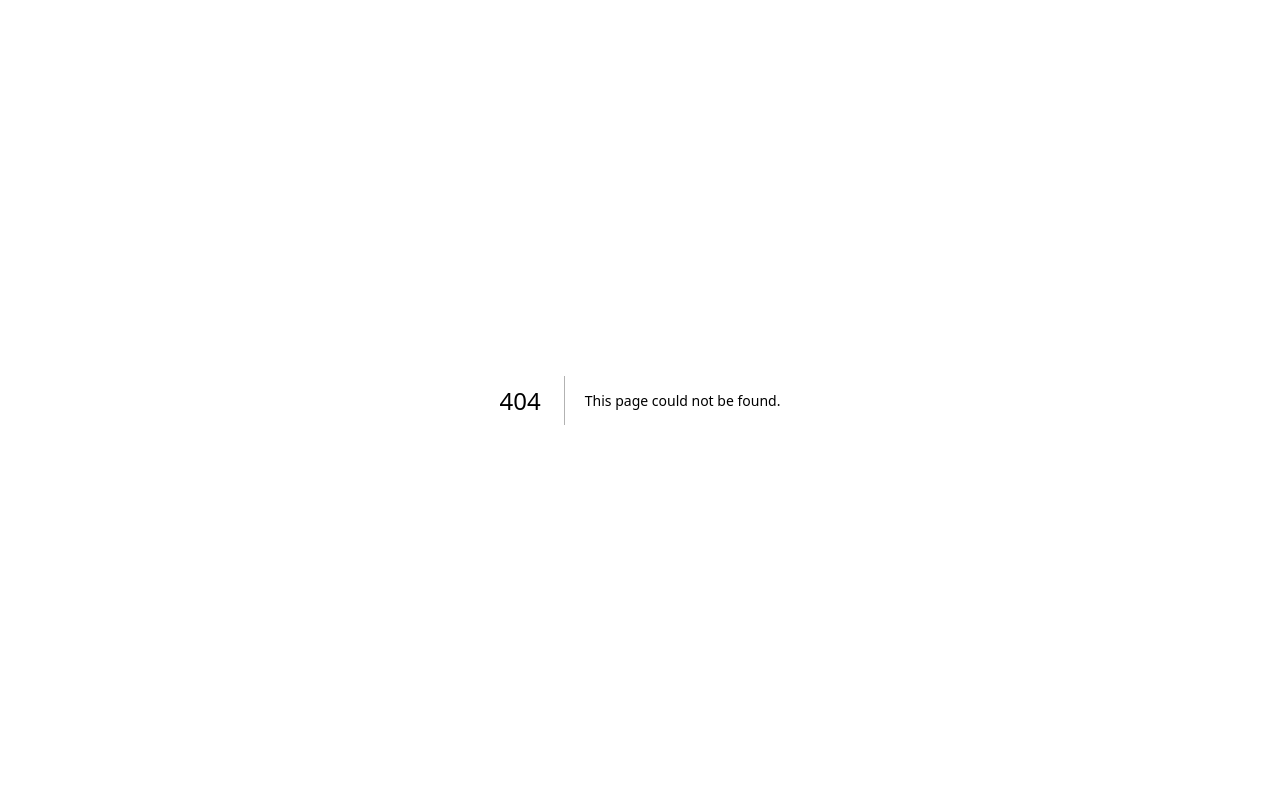
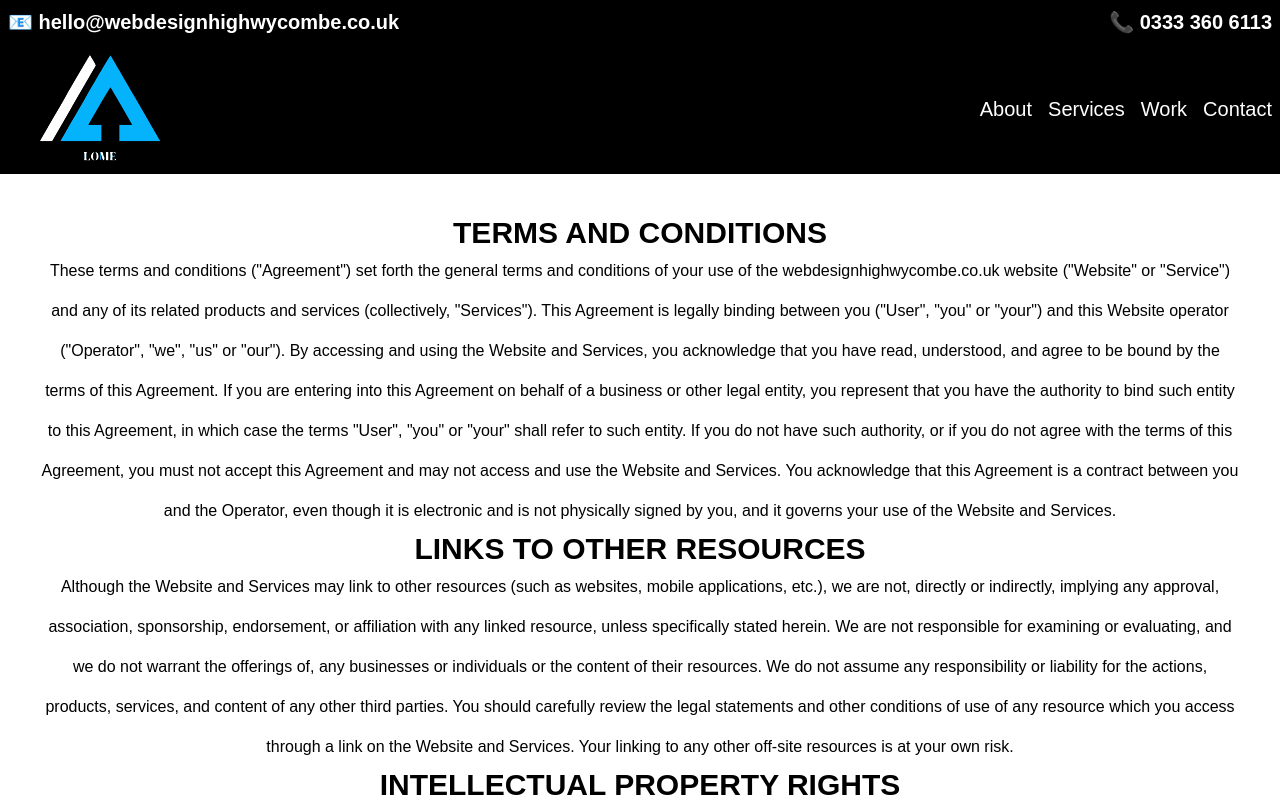
Before and after one commit to shar27/nextcms, a Next.js app: page /Terms in a window 1280 px wide. Before the commit this address had no page. Shown: the top 800 px of the page. Built offline with nearby package versions, Linux system fonts and the light colour scheme.

Commit message:
terms and conditions

```diff
--- a/components/Footer.js
+++ b/components/Footer.js
@@ -53,7 +53,7 @@ function Footer() {
 
         <li className='p-2'><Link href="#" className=''>Privacy Policy</Link></li>
         <li className='p-2'><Link href="#" className=''>@ Copyright {currentYear}</Link></li>
-        <li className='p-2'><Link href="#" className=''>Terms and conditions</Link></li>
+      <li className='p-2'><Link href="/Terms" className=''>Terms and conditions</Link></li>
         </ul>
 
     </footer>
--- /dev/null
+++ b/pages/Terms.js
@@ -0,0 +1,63 @@
+import React from 'react'
+import Head from 'next/head'
+import {Nav, TopHeader, Footer} from '../components/Imports'
+import Link from 'next/link'
+
+function Terms() {
+  return (
+    <div>
+        <Head>
+        <div>Terms and conditions</div>
+        </Head>
+        <TopHeader/>
+        <Nav/>
+        <div className='text-center p-10 leading-10'>
+           <h1 className='text-3xl font-bold'> TERMS AND CONDITIONS</h1>
+
+These terms and conditions ("Agreement") set forth the general terms and conditions of your use of the webdesignhighwycombe.co.uk website ("Website" or "Service") and any of its related products and services (collectively, "Services"). This Agreement is legally binding between you ("User", "you" or "your") and this Website operator ("Operator", "we", "us" or "our"). By accessing and using the Website and Services, you acknowledge that you have read, understood, and agree to be bound by the terms of this Agreement. If you are entering into this Agreement on behalf of a business or other legal entity, you represent that you have the authority to bind such entity to this Agreement, in which case the terms "User", "you" or "your" shall refer to such entity. If you do not have such authority, or if you do not agree with the terms of this Agreement, you must not accept this Agreement and may not access and use the Website and Services. You acknowledge that this Agreement is a contract between you and the Operator, even though it is electronic and is not physically signed by you, and it governs your use of the Website and Services.
+
+<h1 className="text-3xl font-bold">LINKS TO OTHER RESOURCES</h1>
+
+Although the Website and Services may link to other resources (such as websites, mobile applications, etc.), we are not, directly or indirectly, implying any approval, association, sponsorship, endorsement, or affiliation with any linked resource, unless specifically stated herein. We are not responsible for examining or evaluating, and we do not warrant the offerings of, any businesses or individuals or the content of their resources. We do not assume any responsibility or liability for the actions, products, services, and content of any other third parties. You should carefully review the legal statements and other conditions of use of any resource which you access through a link on the Website and Services. Your linking to any other off-site resources is at your own risk.
+
+<h1 className="text-3xl font-bold">INTELLECTUAL PROPERTY RIGHTS</h1>
+
+"Intellectual Property Rights" means all present and future rights conferred by statute, common law or equity in or in relation to any copyright and related rights, trademarks, designs, patents, inventions, goodwill and the right to sue for passing off, rights to inventions, rights to use, and all other intellectual property rights, in each case whether registered or unregistered and including all applications and rights to apply for and be granted, rights to claim priority from, such rights and all similar or equivalent rights or forms of protection and any other results of intellectual activity which subsist or will subsist now or in the future in any part of the world. This Agreement does not transfer to you any intellectual property owned by the Operator or third parties, and all rights, titles, and interests in and to such property will remain (as between the parties) solely with the Operator. All trademarks, service marks, graphics and logos used in connection with the Website and Services, are trademarks or registered trademarks of the Operator or its licensors. Other trademarks, service marks, graphics and logos used in connection with the Website and Services may be the trademarks of other third parties. Your use of the Website and Services grants you no right or license to reproduce or otherwise use any of the Operator or third party trademarks.
+
+<h1 className="text-3xl font-bold">LIMITATION OF LIABILITY</h1>
+
+To the fullest extent permitted by applicable law, in no event will the Operator, its affiliates, directors, officers, employees, agents, suppliers or licensors be liable to any person for any indirect, incidental, special, punitive, cover or consequential damages (including, without limitation, damages for lost profits, revenue, sales, goodwill, use of content, impact on business, business interruption, loss of anticipated savings, loss of business opportunity) however caused, under any theory of liability, including, without limitation, contract, tort, warranty, breach of statutory duty, negligence or otherwise, even if the liable party has been advised as to the possibility of such damages or could have foreseen such damages. To the maximum extent permitted by applicable law, the aggregate liability of the Operator and its affiliates, officers, employees, agents, suppliers and licensors relating to the services will be limited to an amount greater of one pound or any amounts actually paid in cash by you to the Operator for the prior one month period prior to the first event or occurrence giving rise to such liability. The limitations and exclusions also apply if this remedy does not fully compensate you for any losses or fails of its essential purpose.
+
+<h1 className="text-3xl font-bold">INDEMNIFICATION</h1>
+
+You agree to indemnify and hold the Operator and its affiliates, directors, officers, employees, agents, suppliers and licensors harmless from and against any liabilities, losses, damages or costs, including reasonable attorneys' fees, incurred in connection with or arising from any third party allegations, claims, actions, disputes, or demands asserted against any of them as a result of or relating to your Content, your use of the Website and Services or any willful misconduct on your part.
+
+<h1 className="text-3xl font-bold">SEVERABILITY</h1>
+
+All rights and restrictions contained in this Agreement may be exercised and shall be applicable and binding only to the extent that they do not violate any applicable laws and are intended to be limited to the extent necessary so that they will not render this Agreement illegal, invalid or unenforceable. If any provision or portion of any provision of this Agreement shall be held to be illegal, invalid or unenforceable by a court of competent jurisdiction, it is the intention of the parties that the remaining provisions or portions thereof shall constitute their agreement with respect to the subject matter hereof, and all such remaining provisions or portions thereof shall remain in full force and effect.
+
+<h1 className="text-3xl font-bold">DISPUTE RESOLUTION</h1>
+
+The formation, interpretation, and performance of this Agreement and any disputes arising out of it shall be governed by the substantive and procedural laws of the United Kingdom without regard to its rules on conflicts or choice of law and, to the extent applicable, the laws of the United Kingdom. The exclusive jurisdiction and venue for actions related to the subject matter hereof shall be the courts located in the United Kingdom, and you hereby submit to the personal jurisdiction of such courts. You hereby waive any right to a jury trial in any proceeding arising out of or related to this Agreement. The United Nations Convention on Contracts for the International Sale of Goods does not apply to this Agreement.
+
+<h1 className="text-3xl font-bold">CHANGES AND AMENDMENTS</h1>
+
+We reserve the right to modify this Agreement or its terms relating to the Website and Services at any time, effective upon posting of an updated version of this Agreement on the Website. When we do, we will revise the updated date at the bottom of this page. Continued use of the Website and Services after any such changes shall constitute your consent to such changes. This policy was created with WebsitePolicies.
+
+<h1 className="text-3xl font-bold">ACCEPTANCE OF THESE TERMS</h1>
+
+You acknowledge that you have read this Agreement and agree to all its terms and conditions. By accessing and using the Website and Services you agree to be bound by this Agreement. If you do not agree to abide by the terms of this Agreement, you are not authorized to access or use the Website and Services.
+
+<h1 className="text-3xl font-bold">CONTACTING US</h1>
+
+If you would like to contact us to understand more about this Agreement or wish to contact us
+concerning any matter relating to it, you may do so via the <Link className='text-blue-700 cursor-pointer' href="/#contactform">contact</Link> form or send an email to <Link className='text-blue-700 cursor-pointer' href="mailto:hello@webdesignhighwycombe.co.uk">hello@webdesignhighwycombe.co.uk.</Link>
+
+
+        </div>
+        <Footer/>
+</div>
+  )
+}
+
+export default Terms
```
